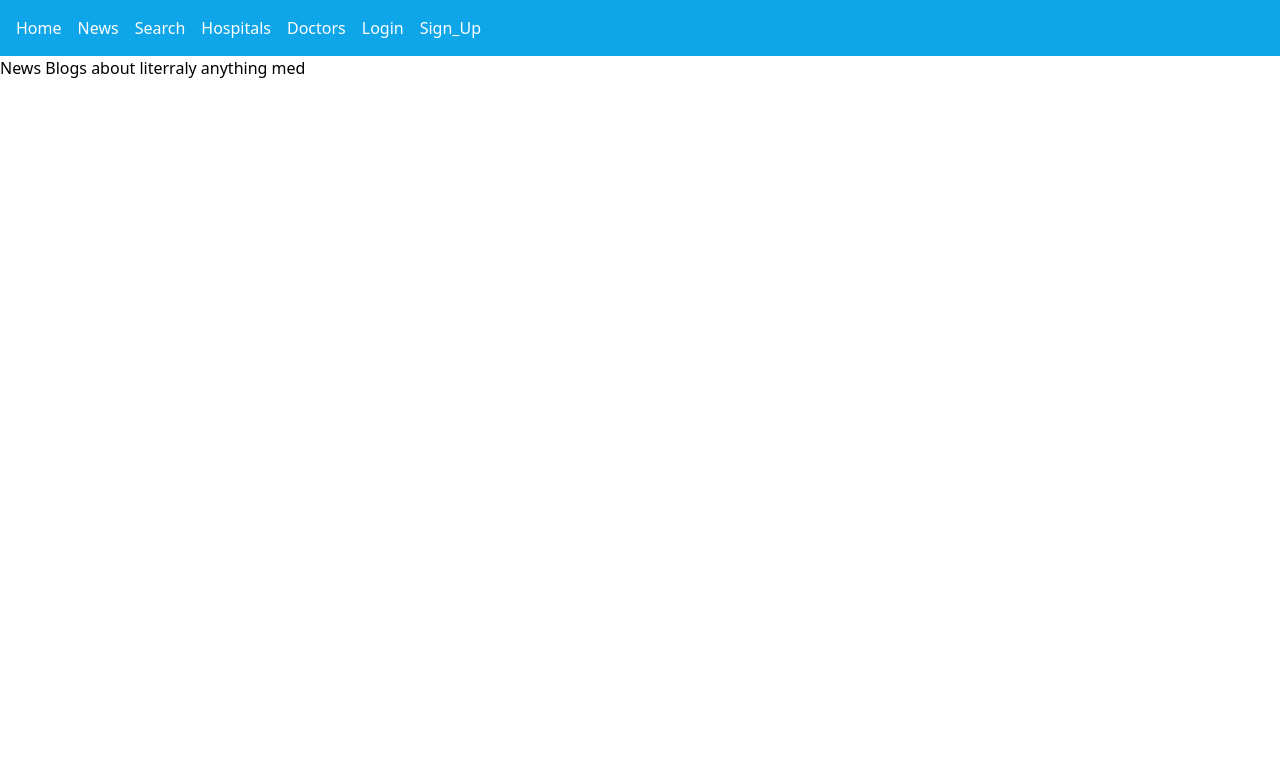
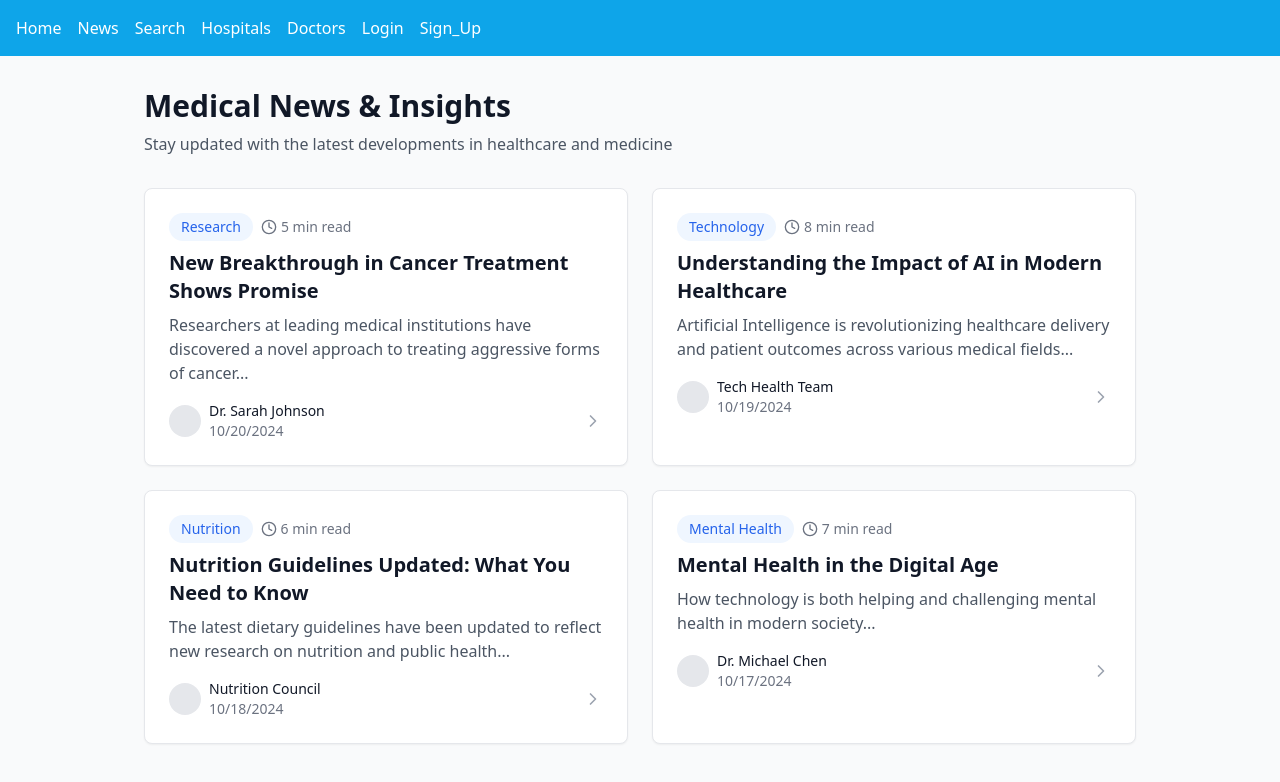
Before and after one commit to juanmilkah/tibiwa, a React (Vite) app in the folder client/: page /news in a window 1280 px wide. Shown: the top 782 px of the page. Built offline with nearby package versions, Linux system fonts and the light colour scheme.

Commit message:
news page

```diff
--- a/client/src/pages/News/News.tsx
+++ b/client/src/pages/News/News.tsx
@@ -1,3 +1,128 @@
+import { type Blog } from "../../types/Types";
+import { MockBlogs as blogs } from "./components/MockBlogs";
+import { useState } from "react";
+import {
+  Clock,
+  ChevronRight,
+  ArrowLeft,
+  Share2,
+  Bookmark,
+  ThumbsUp,
+} from "lucide-react";
+
 export default function News() {
-  return <h3>News Blogs about literraly anything med</h3>;
+  const [selectedBlog, setSelectedBlog] = useState<Blog | null>(null);
+
+  const BlogPreview = ({ blog }: { blog: Blog }) => (
+    <div
+      onClick={() => setSelectedBlog(blog)}
+      className="bg-white rounded-lg shadow-sm border border-gray-200 p-6 hover:shadow-md transition-shadow duration-200 cursor-pointer"
+    >
+      <div className="flex items-center space-x-2 text-sm text-gray-500 mb-2">
+        <span className="px-3 py-1 bg-blue-50 text-blue-600 rounded-full">
+          {blog.category}
+        </span>
+        <span className="flex items-center">
+          <Clock className="h-4 w-4 mr-1" />
+          {blog.readTime}
+        </span>
+      </div>
+
+      <h2 className="text-xl font-semibold text-gray-900 mb-2">{blog.title}</h2>
+
+      <p className="text-gray-600 mb-4">{blog.preview}</p>
+
+      <div className="flex items-center justify-between">
+        <div className="flex items-center space-x-2">
+          <div className="h-8 w-8 bg-gray-200 rounded-full" />
+          <div>
+            <p className="text-sm font-medium text-gray-900">{blog.author}</p>
+            <p className="text-sm text-gray-500">
+              {new Date(blog.date).toLocaleDateString()}
+            </p>
+          </div>
+        </div>
+        <ChevronRight className="h-5 w-5 text-gray-400" />
+      </div>
+    </div>
+  );
+
+  const FullBlogView = ({ blog }: { blog: Blog }) => (
+    <div className="bg-white min-h-screen">
+      <div className="max-w-3xl mx-auto px-4 py-8">
+        <button
+          onClick={() => setSelectedBlog(null)}
+          className="flex items-center text-gray-600 hover:text-gray-900 mb-8"
+        >
+          <ArrowLeft className="h-5 w-5 mr-2" />
+          Back to all articles
+        </button>
+
+        <div className="space-y-6">
+          <div className="flex items-center space-x-2 text-sm text-gray-500">
+            <span className="px-3 py-1 bg-blue-50 text-blue-600 rounded-full">
+              {blog.category}
+            </span>
+            <span className="flex items-center">
+              <Clock className="h-4 w-4 mr-1" />
+              {blog.readTime}
+            </span>
+          </div>
+
+          <h1 className="text-4xl font-bold text-gray-900">{blog.title}</h1>
+
+          <div className="flex items-center justify-between py-4 border-y border-gray-200">
+            <div className="flex items-center space-x-3">
+              <div className="h-10 w-10 bg-gray-200 rounded-full" />
+              <div>
+                <p className="font-medium text-gray-900">{blog.author}</p>
+                <p className="text-sm text-gray-500">
+                  {new Date(blog.date).toLocaleDateString()}
+                </p>
+              </div>
+            </div>
+            <div className="flex space-x-4">
+              <button className="text-gray-500 hover:text-gray-700">
+                <Share2 className="h-5 w-5" />
+              </button>
+              <button className="text-gray-500 hover:text-gray-700">
+                <Bookmark className="h-5 w-5" />
+              </button>
+              <button className="text-gray-500 hover:text-gray-700">
+                <ThumbsUp className="h-5 w-5" />
+              </button>
+            </div>
+          </div>
+
+          <div className="prose prose-lg max-w-none">{blog.content}</div>
+        </div>
+      </div>
+    </div>
+  );
+
+  return (
+    <div className="min-h-screen bg-gray-50">
+      {selectedBlog ? (
+        <FullBlogView blog={selectedBlog} />
+      ) : (
+        <div className="max-w-5xl mx-auto px-4 py-8">
+          <div className="mb-8">
+            <h1 className="text-3xl font-bold text-gray-900 mb-2">
+              Medical News & Insights
+            </h1>
+            <p className="text-gray-600">
+              Stay updated with the latest developments in healthcare and
+              medicine
+            </p>
+          </div>
+
+          <div className="grid gap-6 md:grid-cols-2">
+            {blogs.map((blog) => (
+              <BlogPreview key={blog.id} blog={blog} />
+            ))}
+          </div>
+        </div>
+      )}
+    </div>
+  );
 }
--- /dev/null
+++ b/client/src/pages/News/components/MockBlogs.ts
@@ -0,0 +1,55 @@
+import type { Blog } from "../../../types/Types";
+
+// Sample blog data
+export const MockBlogs: Blog[] = [
+  {
+    id: 1,
+    title: "New Breakthrough in Cancer Treatment Shows Promise",
+    preview:
+      "Researchers at leading medical institutions have discovered a novel approach to treating aggressive forms of cancer...",
+    author: "Dr. Sarah Johnson",
+    date: "2024-10-20",
+    readTime: "5 min read",
+    category: "Research",
+    content: `In a groundbreaking study published this week, researchers have identified a new mechanism for targeting cancer cells that could revolutionize treatment approaches. The study, conducted over three years with a diverse patient group, showed remarkable results in early trials.
+
+    The new treatment method combines traditional immunotherapy with a novel delivery system, allowing for more precise targeting of cancer cells while minimizing damage to healthy tissue. Initial results show a 60% better response rate compared to current standard treatments.
+
+    "This could be a game-changer in how we approach cancer treatment," says lead researcher Dr. Sarah Johnson. "We're seeing promising results with fewer side effects."
+
+    The research team is now moving forward with larger clinical trials...`,
+  },
+  {
+    id: 2,
+    title: "Understanding the Impact of AI in Modern Healthcare",
+    preview:
+      "Artificial Intelligence is revolutionizing healthcare delivery and patient outcomes across various medical fields...",
+content:"The integration of AI in modern healthcare is creating a paradigm shift that promises improved patient outcomes, enhanced operational efficiency, and groundbreaking advancements in research and development. As technology continues to evolve, the potential for AI to further shape the future of healthcare is immense, making it an exciting field to watch. Embracing these changes will be crucial for healthcare professionals, policymakers, and patients alike as we navigate this transformative era.",
+    author: "Tech Health Team",
+    date: "2024-10-19",
+    readTime: "8 min read",
+    category: "Technology",
+  },
+  {
+    id: 3,
+    title: "Nutrition Guidelines Updated: What You Need to Know",
+    preview:
+      "The latest dietary guidelines have been updated to reflect new research on nutrition and public health...",
+    content: "",
+    author: "Nutrition Council",
+    date: "2024-10-18",
+    readTime: "6 min read",
+    category: "Nutrition",
+  },
+  {
+    id: 4,
+    title: "Mental Health in the Digital Age",
+    preview:
+      "How technology is both helping and challenging mental health in modern society...",
+    content: "",
+    author: "Dr. Michael Chen",
+    date: "2024-10-17",
+    readTime: "7 min read",
+    category: "Mental Health",
+  },
+];
```
Also changed, not shown: client/src/types/Types.ts (+11 -0 lines).
